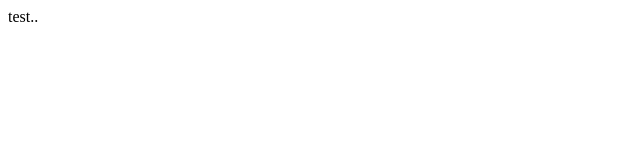
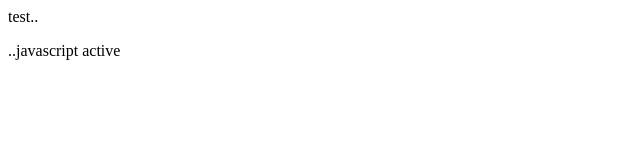
Before and after one commit to trysd/trysd.github.io, a plain HTML site: page index.html in a window 1280 px wide. Shown: the whole page, without its empty margins (0-640 px from the left). Drawn offline with Linux system fonts and the light colour scheme.

Commit message:
webview javascript test

```diff
--- a/index.html
+++ b/index.html
@@ -1 +1,5 @@
 test..
+<div id="test"></div>
+<script>
+    document.getElementById('test').innerHTML = "<p>..javascript active</p>";
+</script>
```
